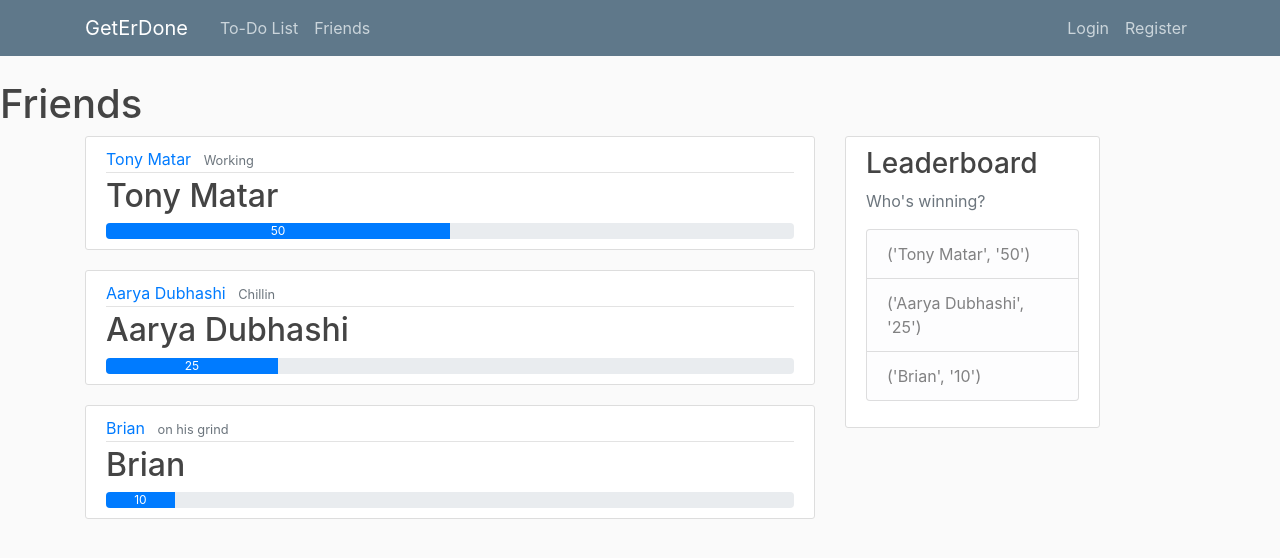
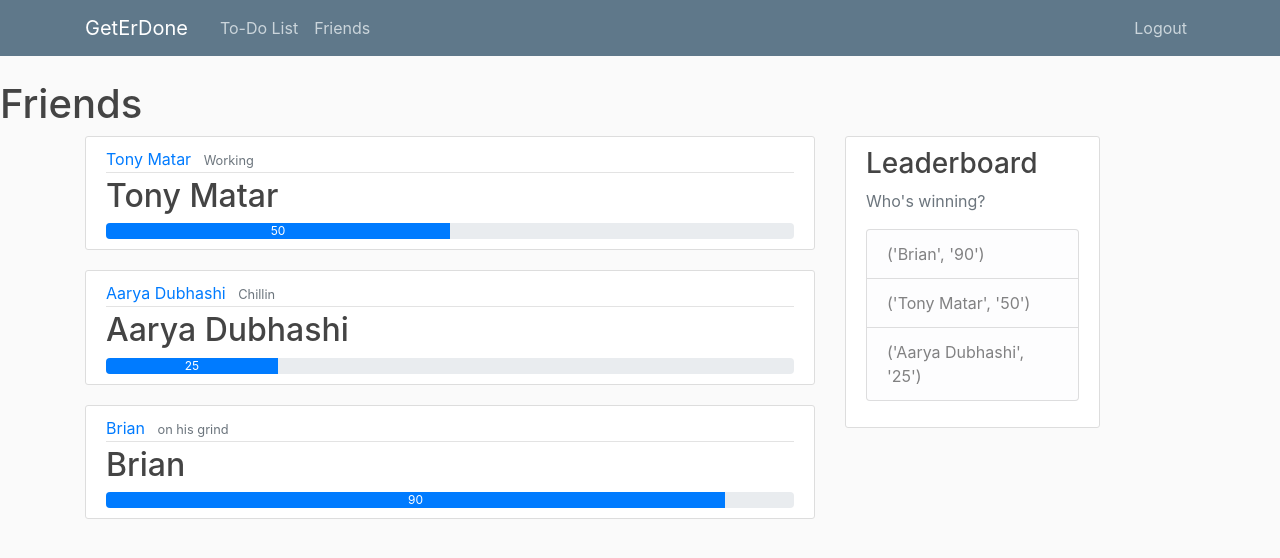
Before and after one commit to brian-baugher/BitCamp2023, a Django app: page /friends/ in a window 1280 px wide. Shown: the top 558 px of the page. Run offline with Django 4.2, Linux system fonts and the light colour scheme; some libraries are stand-ins or nearby versions.

Commit message:
updated UI, no top bar login, logout only normally

```diff
--- a/friends_list_app/views.py
+++ b/friends_list_app/views.py
@@ -16,7 +16,7 @@ friends = [     # database
     {
         'name': 'Brian',
         'status': 'on his grind',
-        'progress': '10'
+        'progress': '90'
     }
 ]
 
--- a/templates/base.html
+++ b/templates/base.html
@@ -31,8 +31,7 @@
                     </div>
                     <!-- Navbar Right Side -->
                     <div class="navbar-nav">
-                        <a class="nav-item nav-link" href="#">Login</a>
-                        <a class="nav-item nav-link" href="#">Register</a>
+                        <a class="nav-item nav-link" href={% url 'logout' %}>Logout</a>
                     </div>
                 </div>
             </div>
```
Also changed, not shown: templates/to_do_list_app/login.html (line endings or trailing spaces).
